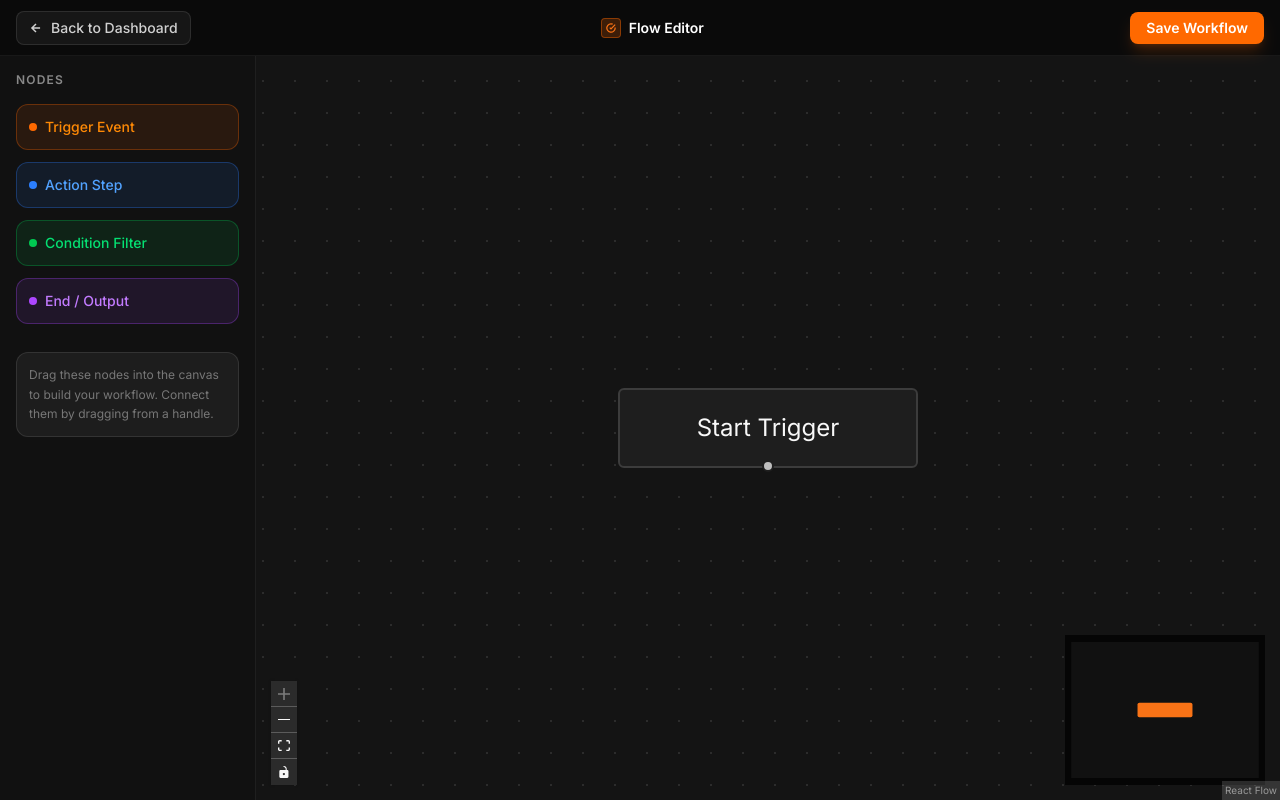
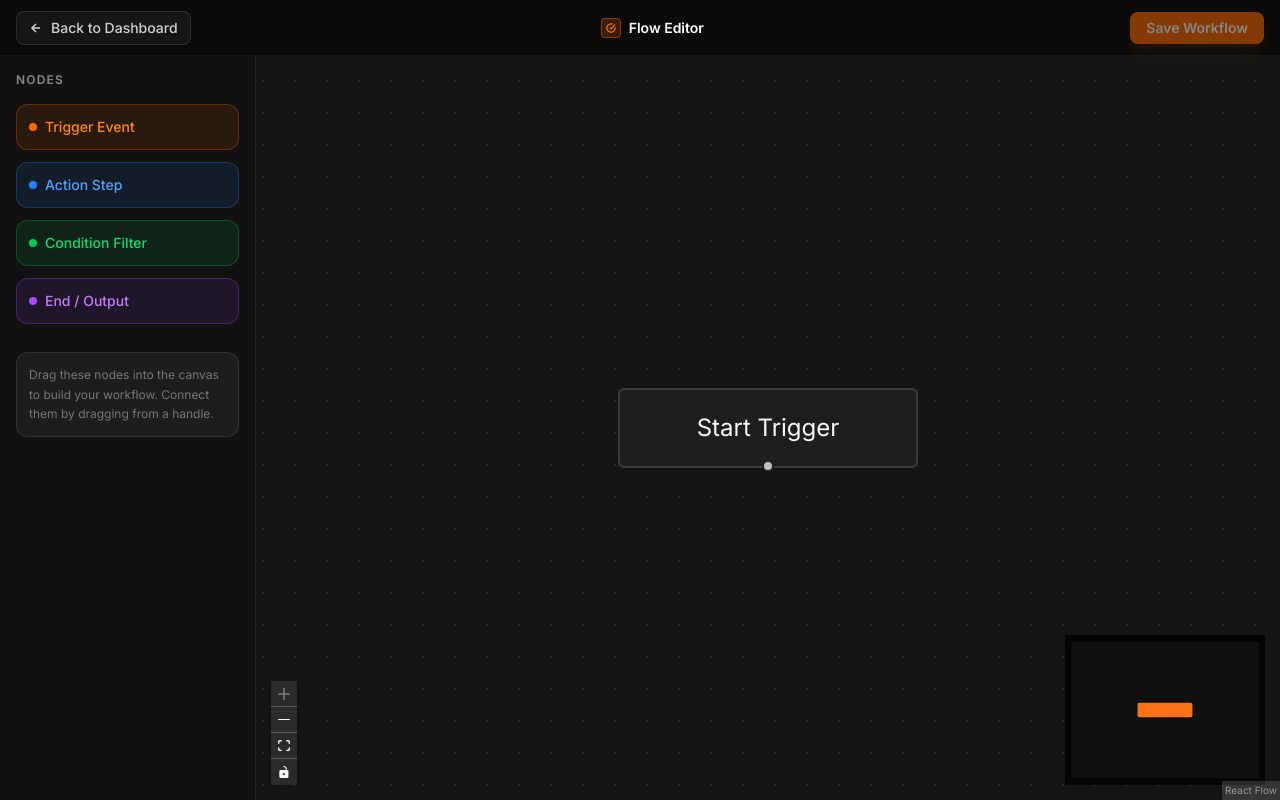
Before and after one commit to ashleyalmeida07/Workflow_automation_platform, a React (Vite) app in the folder frontend/: page /flow in a window 1280 px wide. Built offline with nearby package versions, Linux system fonts and the light colour scheme; no server answers.

Commit message:
Wire up Flow.jsx to load and save workflow nodes to backend

```diff
--- a/frontend/src/pages/Flow.jsx
+++ b/frontend/src/pages/Flow.jsx
@@ -1,4 +1,4 @@
-import { useCallback, useRef } from 'react'
+import { useCallback, useRef, useEffect, useState } from 'react'
 import {
   ReactFlow,
   MiniMap,
@@ -11,7 +11,16 @@ import {
   ReactFlowProvider,
 } from '@xyflow/react'
 import '@xyflow/react/dist/style.css'
-import { Link } from 'react-router-dom'
+import { Link, useLocation } from 'react-router-dom'
+
+const API = import.meta.env.VITE_API_URL || 'http://localhost:8000'
+
+function authHeaders() {
+  return {
+    'Content-Type': 'application/json',
+    Authorization: `Bearer ${localStorage.getItem('token')}`,
+  }
+}
 
 let id = 0;
 const getId = () => `dndnode_${id++}`;
@@ -83,11 +92,86 @@ function Sidebar() {
   );
 }
 
-function FlowCanvas() {
+function Topbar({ workflowId }) {
+  const { getNodes, getEdges } = useReactFlow()
+  const [saving, setSaving] = useState(false)
+
+  const handleSave = async () => {
+    if (!workflowId) return
+    setSaving(true)
+    try {
+      const nodes = getNodes()
+      const edges = getEdges()
+      const res = await fetch(`${API}/workflows/${workflowId}`, {
+        method: 'PUT',
+        headers: authHeaders(),
+        body: JSON.stringify({
+          workflow_json: { nodes, edges },
+        }),
+      })
+      if (!res.ok) throw new Error('Failed to save')
+    } catch (err) {
+      console.error(err)
+      alert('Error saving workflow')
+    } finally {
+      setSaving(false)
+    }
+  }
+
+  return (
+    <div className="h-14 border-b border-white/[0.06] flex items-center px-4 shrink-0 bg-[#0a0a0a] justify-between z-10 relative">
+      <Link
+        to="/dashboard"
+        className="px-3 py-1.5 bg-white/5 border border-white/10 text-white/80 rounded-lg hover:bg-white/10 hover:text-white transition-colors text-sm font-medium flex items-center gap-2"
+      >
+        <svg width="14" height="14" viewBox="0 0 24 24" fill="none" stroke="currentColor" strokeWidth="2.5">
+          <path d="M19 12H5M12 19l-7-7 7-7" />
+        </svg>
+        Back to Dashboard
+      </Link>
+
+      <div className="flex items-center gap-2">
+        <div className="w-5 h-5 rounded bg-orange-500/20 border border-orange-500/40 flex items-center justify-center">
+          <svg width="10" height="10" viewBox="0 0 24 24" fill="none" stroke="#f97316" strokeWidth="3">
+            <path d="M22 11.08V12a10 10 0 1 1-5.93-9.14" /><polyline points="22 4 12 14.01 9 11.01" />
+          </svg>
+        </div>
+        <div className="text-white font-semibold text-sm">
+          Flow Editor
+        </div>
+      </div>
+
+      <div className="w-[150px] flex justify-end">
+        <button
+          onClick={handleSave}
+          disabled={saving || !workflowId}
+          className="px-4 py-1.5 bg-orange-500 text-white text-sm font-semibold rounded-lg hover:bg-orange-400 transition-colors shadow-lg shadow-orange-500/20 disabled:opacity-50"
+        >
+          {saving ? 'Saving...' : 'Save Workflow'}
+        </button>
+      </div>
+    </div>
+  )
+}
+
+function FlowCanvas({ workflowId }) {
   const reactFlowWrapper = useRef(null)
   const [nodes, setNodes, onNodesChange] = useNodesState(initialNodes)
   const [edges, setEdges, onEdgesChange] = useEdgesState(initialEdges)
   const { screenToFlowPosition } = useReactFlow()
+
+  useEffect(() => {
+    if (!workflowId) return
+    fetch(`${API}/workflows/${workflowId}`, { headers: authHeaders() })
+      .then(res => res.json())
+      .then(data => {
+        if (data.workflow_json) {
+          setNodes(data.workflow_json.nodes || [])
+          setEdges(data.workflow_json.edges || [])
+        }
+      })
+      .catch(err => console.error(err))
+  }, [workflowId, setNodes, setEdges])
 
   const onConnect = useCallback(
     (params) => setEdges((eds) => addEdge(params, eds)),
@@ -160,45 +244,18 @@ function FlowCanvas() {
 }
 
 export default function Flow() {
+  const location = useLocation()
+  const workflowId = location.state?.workflowId
+
   return (
     <div className="h-screen w-screen flex flex-col bg-[#0a0a0a]">
-      {/* Topbar */}
-      <div className="h-14 border-b border-white/[0.06] flex items-center px-4 shrink-0 bg-[#0a0a0a] justify-between z-10 relative">
-        <Link
-          to="/dashboard"
-          className="px-3 py-1.5 bg-white/5 border border-white/10 text-white/80 rounded-lg hover:bg-white/10 hover:text-white transition-colors text-sm font-medium flex items-center gap-2"
-        >
-          <svg width="14" height="14" viewBox="0 0 24 24" fill="none" stroke="currentColor" strokeWidth="2.5">
-            <path d="M19 12H5M12 19l-7-7 7-7" />
-          </svg>
-          Back to Dashboard
-        </Link>
-
-        <div className="flex items-center gap-2">
-          <div className="w-5 h-5 rounded bg-orange-500/20 border border-orange-500/40 flex items-center justify-center">
-            <svg width="10" height="10" viewBox="0 0 24 24" fill="none" stroke="#f97316" strokeWidth="3">
-              <path d="M22 11.08V12a10 10 0 1 1-5.93-9.14" /><polyline points="22 4 12 14.01 9 11.01" />
-            </svg>
-          </div>
-          <div className="text-white font-semibold text-sm">
-            Flow Editor
-          </div>
+      <ReactFlowProvider>
+        <Topbar workflowId={workflowId} />
+        <div className="flex-1 flex overflow-hidden">
+          <Sidebar />
+          <FlowCanvas workflowId={workflowId} />
         </div>
-
-        <div className="w-[150px] flex justify-end">
-          <button className="px-4 py-1.5 bg-orange-500 text-white text-sm font-semibold rounded-lg hover:bg-orange-400 transition-colors shadow-lg shadow-orange-500/20">
-            Save Workflow
-          </button>
-        </div>
-      </div>
-
-      {/* Editor Body */}
-      <div className="flex-1 flex overflow-hidden">
-        <ReactFlowProvider>
-          <Sidebar />
-          <FlowCanvas />
-        </ReactFlowProvider>
-      </div>
+      </ReactFlowProvider>
     </div>
   )
 }
```
